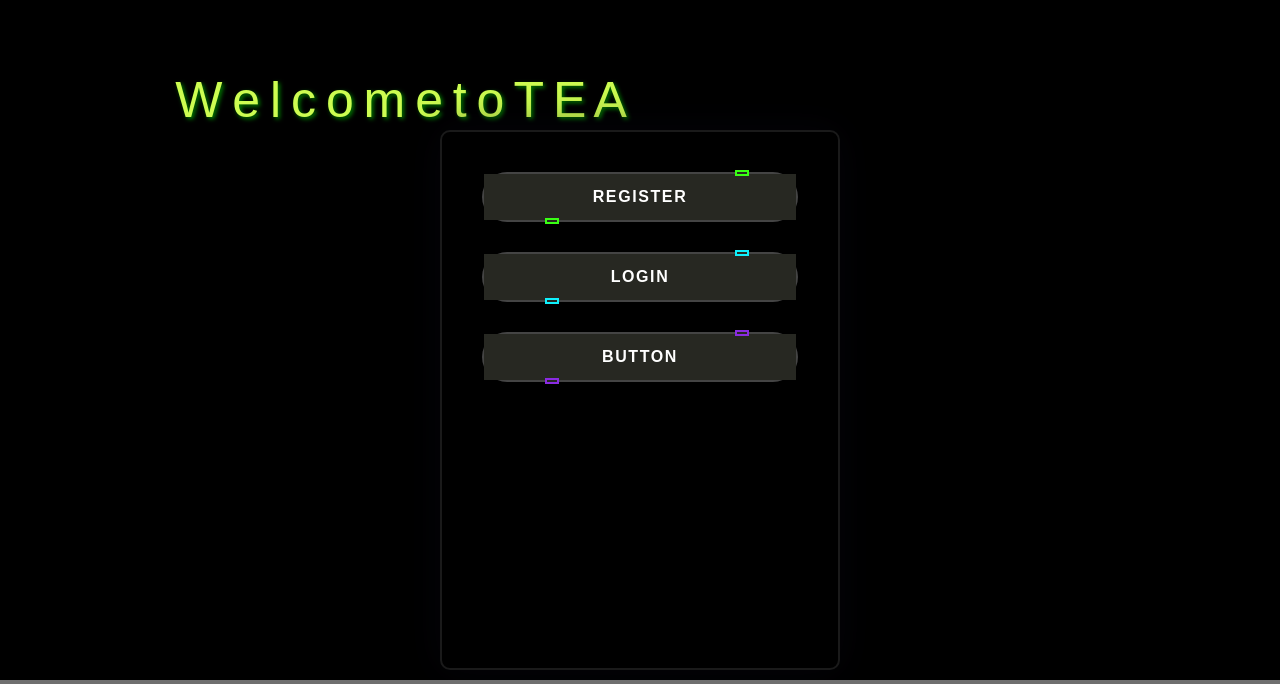
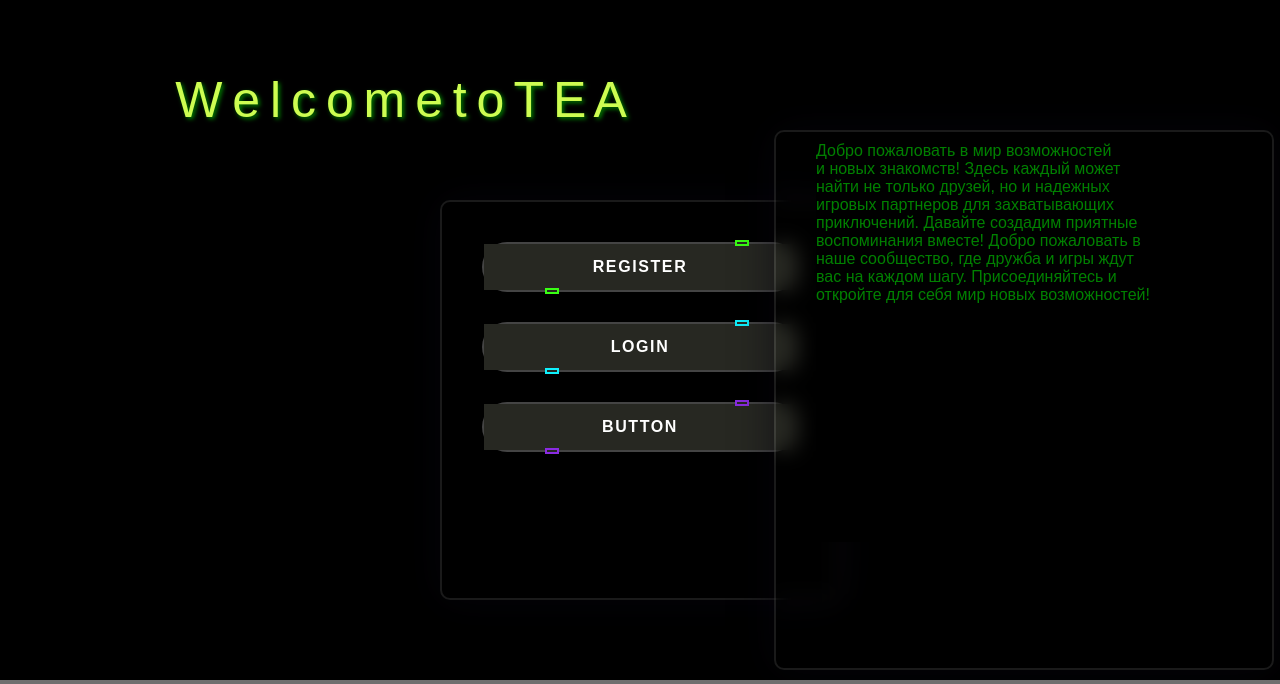
Before and after one commit to Robert-Polson/VSteam, a Django app: page / in a window 1280 px wide. Shown: the top 684 px of the page. Run offline with Django 5.2, Linux system fonts and the light colour scheme; some web fonts are replaced; grey boxes are pictures that could not be loaded.

Commit message:
check commit

```diff
--- a/mysite/my_codes/templates/open_page.html
+++ b/mysite/my_codes/templates/open_page.html
@@ -12,29 +12,30 @@
     <div class='air air3'></div>
     <div class='air air4'></div>
   </section>
-  <div class="text-container">
-    <p>hello</p>
-</div>
 <style>
   .text-container {
-      left: 70%;
-      background: #fd0;
-      width: 300px;
-      height: 300px;
-
+      left: 10%;
+      background: black;
+      width: 410px;
+      height: 400px;
+      color: green;
+      size: 6;
+      font-family: 'Retron2000', sans-serif;
   }
-
-  .text-container p {
-      animation: revealText 4s steps(40) forwards;
+  .text-container p{
        white-space: nowrap;
        overflow: hidden;
-      width: 300px;
-      font-family: 'Retron2000', sans-serif;
+       width: 410px;
+  }
+  .text-line {
+          opacity = 0;
+          animation: revealText 4s steps(40) forwards;
+          animation-delay: calc(0.0001s * var(--index));
       }
 
       @keyframes revealText {
-      from {width: 0; }
-      to {width: 100%; }
+          from {opacity: 0;}
+          to {opacity: 1;}
       }
 </style>
 <style media="screen">
@@ -115,7 +116,7 @@
 }
 
 form {
-    height: 540px;
+    height: 400px;
     width: 400px;
     color: black;
     position: absolute;
@@ -129,8 +130,25 @@
     padding: 10px 40px;
     display: flex;
     flex-direction: column;
+    display: inline-block;
 }
-
+form1 {
+    height: 540px;
+    width: 500px;
+    color: black;
+    position: absolute;
+    transform: translate(-50%,-50%);
+    top: 50%;
+    left: 80%;
+    border-radius: 10px;
+    backdrop-filter: blur(10px);
+    border: 2px solid rgba(255,255,255,0.1);
+    box-shadow: 0 0 40px rgba(8,7,16,0.6);
+    padding: 10px 40px;
+    display: flex;
+    flex-direction: column;
+    display: inline-block;
+}
 h3 {
       font-size: px;
       font-weight: 500;
@@ -320,14 +338,12 @@
     color: #cdfd51;
     font-family: 'Retron2000', sans-serif;
     text-shadow: 2px 2px 4px green;
+
 }
-
     </style>
 </head>
 <body>
 <h3 class="main_title" id="output"></h3>
-
-
 <script>
 const word = "Welcome to TEAM DER";
     let index = 0;
@@ -354,20 +370,31 @@
 
     displayLetter();
 </script>
-<form id="myForm" method="post" onsubmit="return redirectUser()">
+<form id="myForm" method="post" onsubmit="return redirectUser()" style="float: center">
     {% csrf_token %}
+    <div>
+        <button style="--clr:#39FF14" id="registerButton" class="glow-on-hover"><span>REGISTER</span><i></i></button>
+        <button style="--clr:#0FF0FC" id="loginButton" class="glow-on-hover"><span>LOGIN</span><i></i></button>
+        <button style="--clr:#8A2BE2" id="continueButton" class="glow-on-hover"><span>Button</span><i></i></button>
+    </div>
+</form>
+<form1 style="float: right;">
+    {% csrf_token %}
+    <div>
+        <div class="text-container">
+            <p class="text-line" style="--index: 1;">Добро пожаловать в мир возможностей</p>
+            <p class="text-line" style="--index: 2;">и новых знакомств! Здесь каждый может</p>
+            <p class="text-line" style="--index: 3;">найти не только друзей, но и надежных</p>
+            <p class="text-line" style="--index: 4;">игровых партнеров для захватывающих</p>
+            <p class="text-line" style="--index: 5;">приключений. Давайте создадим приятные</p>
+            <p class="text-line" style="--index: 6;">воспоминания вместе! Добро пожаловать в</p>
+            <p class="text-line" style="--index: 7;"> наше сообщество, где дружба и игры ждут</p>
+            <p class="text-line" style="--index: 8;">вас на каждом шагу. Присоединяйтесь и </p>
+            <p class="text-line" style="--index: 9;">откройте для себя мир новых возможностей!</p>
+        </div>
+    </div>
+</form1>
 
-    <button style="--clr:#39FF14" id="registerButton" class="glow-on-hover"><span>REGISTER</span><i></i></button>
-
-
-<button style="--clr:#0FF0FC" id="loginButton" class="glow-on-hover"><span>LOGIN</span><i></i></button>
-
-
-<button style="--clr:#8A2BE2" id="continueButton" class="glow-on-hover"><span>Button</span><i></i></button>
-
-
-
-</form>
     <script>
        function redirectUser() {
             const form = document.getElementById('myForm');
@@ -387,14 +414,6 @@
             }
             return true;
         }
-
-
-
     </script>
-</form>
-
-</head>
-<body>
-
 </body>
 </html>
--- a/mysite/my_codes/views.py
+++ b/mysite/my_codes/views.py
@@ -2,7 +2,6 @@
 from django.shortcuts import render, redirect
 from django.contrib.auth.hashers import make_password, check_password
 from django.utils.datastructures import MultiValueDictKeyError
-from passlib.hash import pbkdf2_sha256
 from .forms import SearchUserForm
 from .models import Account, NIKNEM, Avatar
 import re
```
Also changed, not shown: mysite/my_codes/templates/turnir_page.html (+21 -9 lines). Lines whose indentation alone changed are shown as unchanged.
